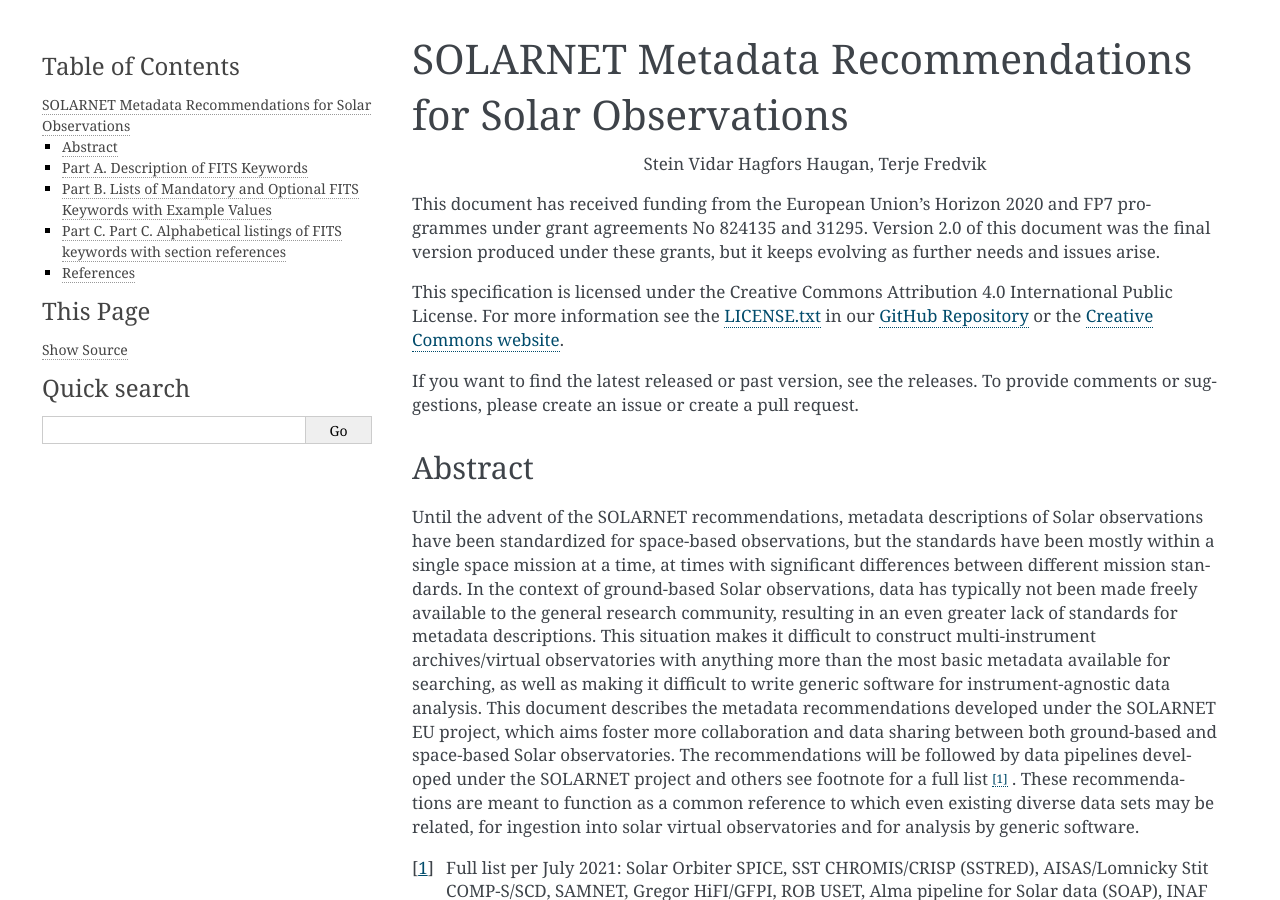
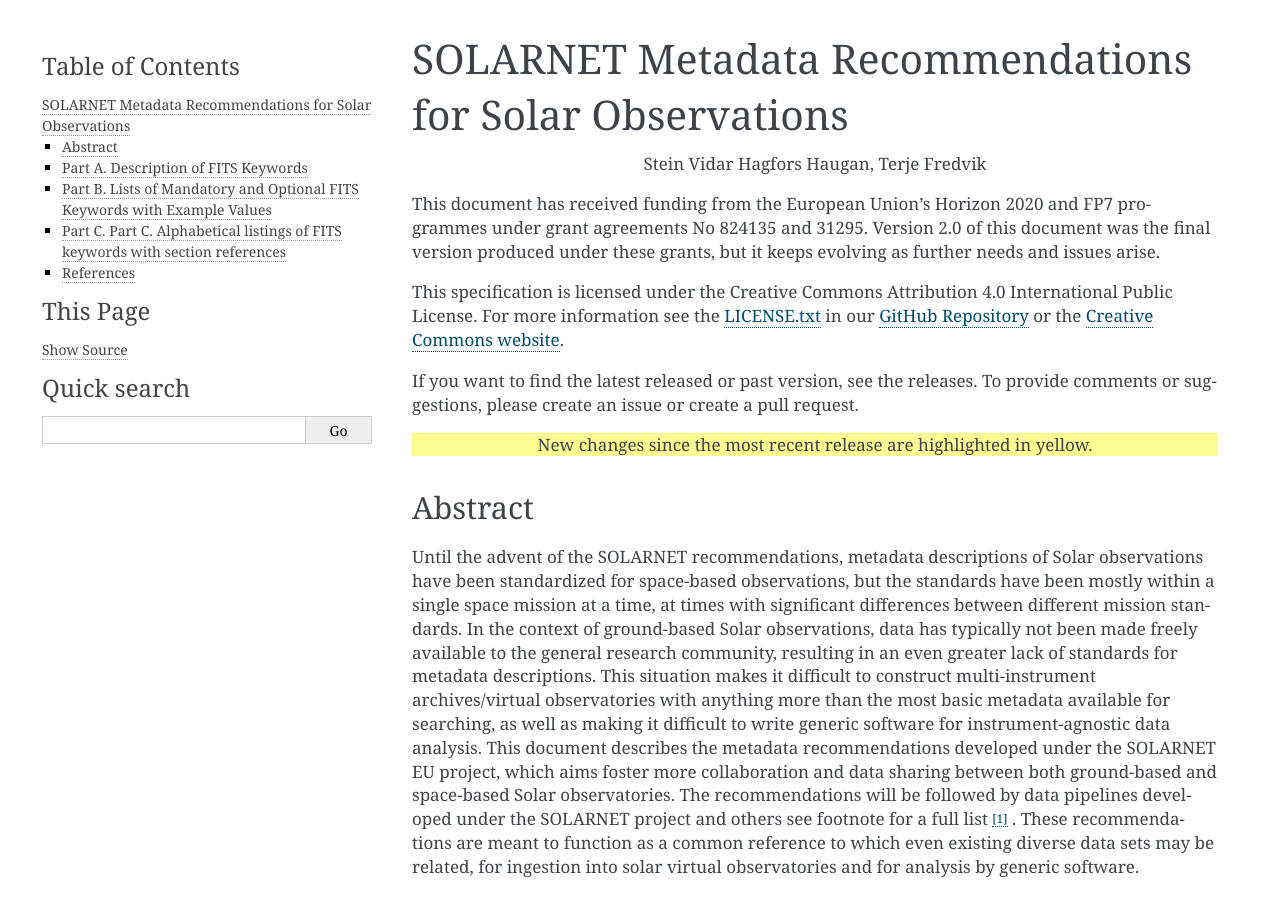
Before and after one commit to IHDE-Alliance/solarnet_metadata, a Sphinx documentation site: the page built from docs/index.rst, in a window 1280 px wide and 900 px high. Built offline with Sphinx 7.4.7, drawn with Linux system fonts in a browser that asks for light colours.

Commit message:
Add Disclaimer for New Highlighted Text to Index

```diff
--- a/docs/index.rst
+++ b/docs/index.rst
@@ -24,6 +24,12 @@ For more information see the `LICENSE.txt`_ in our `GitHub Repository`_ or the `
 
 If you want to find the latest released or past version, see the releases.
 To provide comments or suggestions, please create an issue or create a pull request.
+
+.. raw:: html
+
+   <div class="new" style="text-align: center;">
+      New changes since the most recent release are highlighted in yellow.
+   </div>
 
 Abstract
 --------
```
